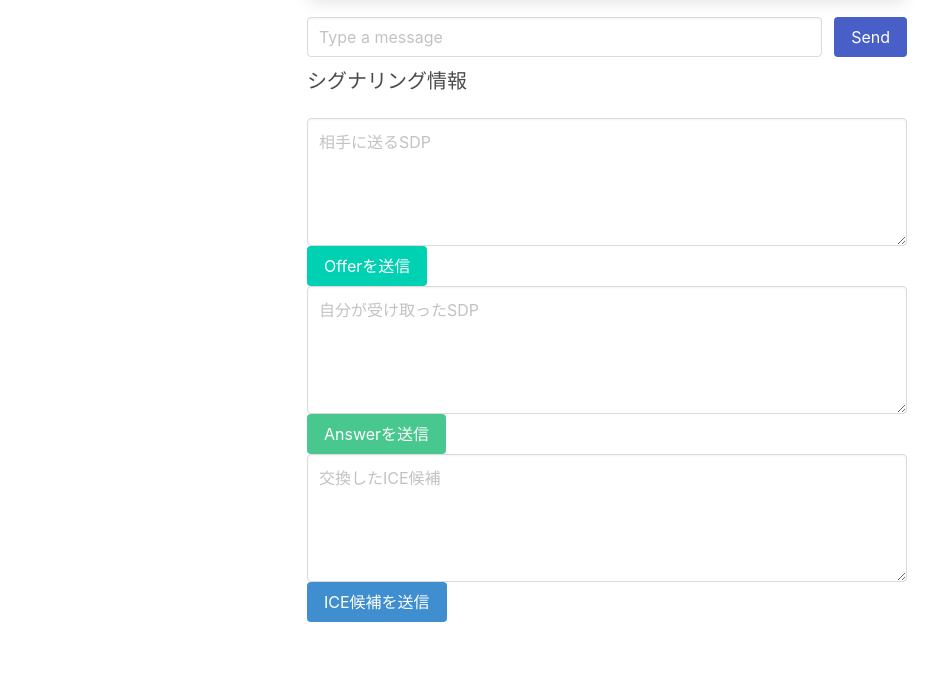
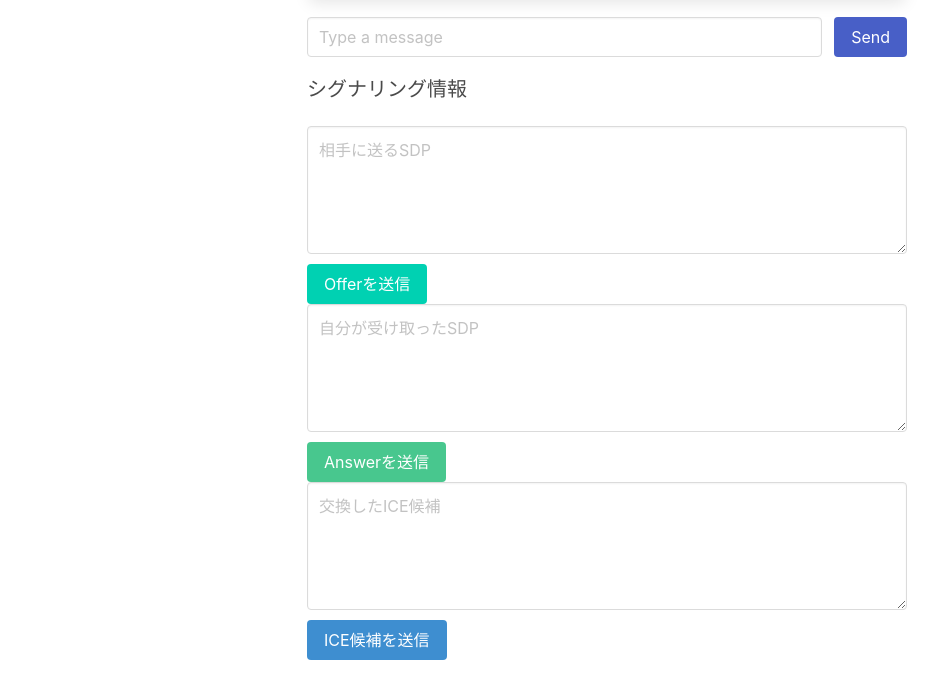
Before and after one commit to ns5chu-cpc/chat, a plain HTML site: page index.html in a window 1280 px wide. Shown: the part 151-850 px from the top of the page, without its empty margins (33-972 px from the left). Before the commit the page ends 821 px from the top, so only its background shows below. Drawn offline with nearby package versions, Linux system fonts and the light colour scheme.

Commit message:
Update styles.css

```diff
--- a/styles.css
+++ b/styles.css
@@ -12,3 +12,12 @@
 #message-input {
     margin-right: 10px;
 }
+
+#signaling-info {
+    margin-top: 20px;
+}
+
+textarea {
+    width: 100%;
+    margin-bottom: 10px;
+}
```
